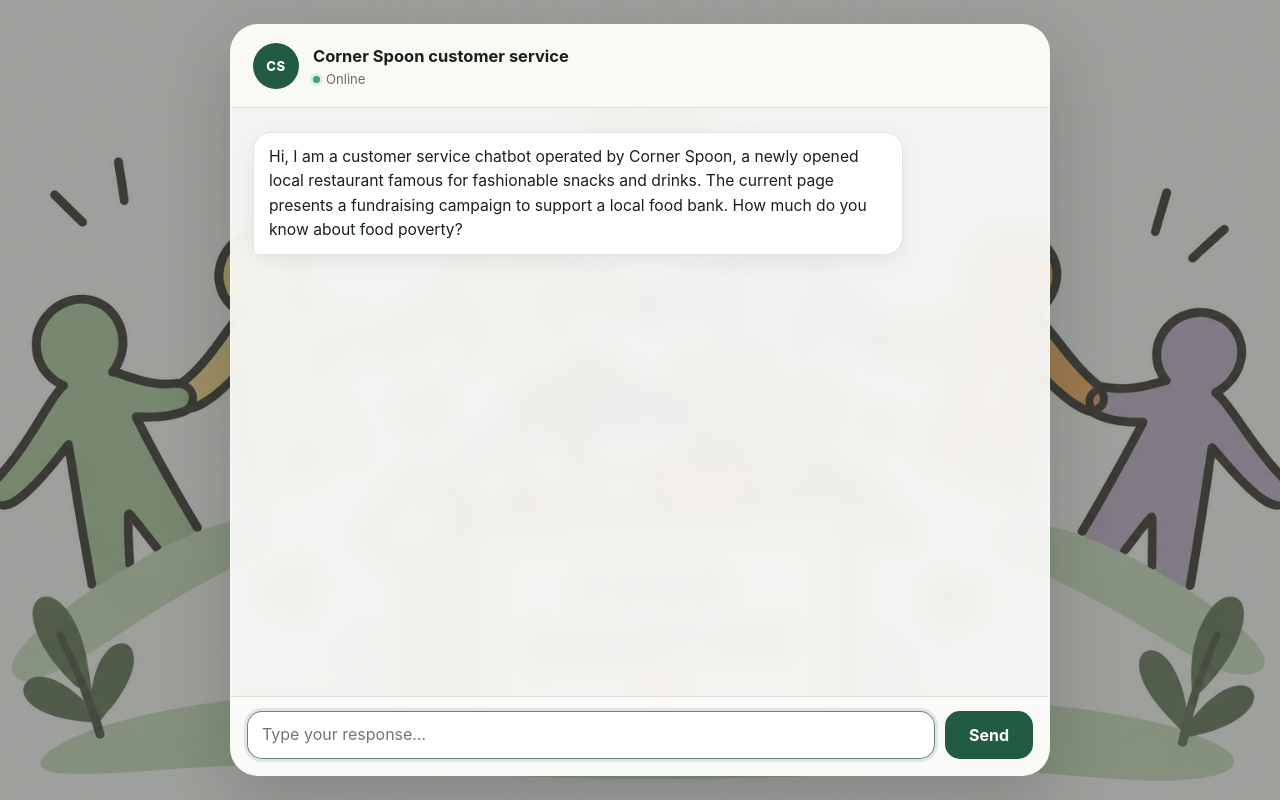
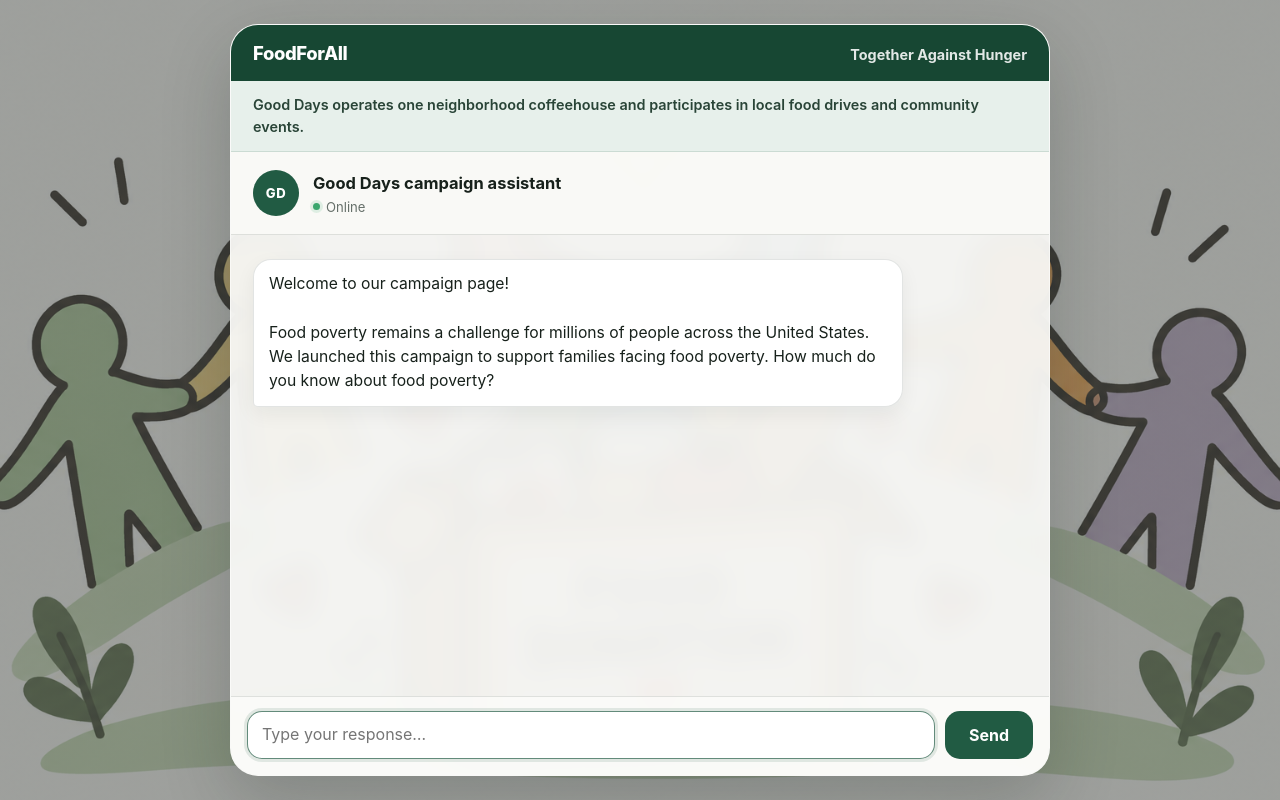
Before and after one commit to Qianhui-Chen/donation_chatbot_4, a plain HTML site: page index.html in a window 1280 px wide. Drawn offline with Linux system fonts and the light colour scheme.

Commit message:
revise script

```diff
--- a/assets/app.js
+++ b/assets/app.js
@@ -10,16 +10,19 @@
   const sendButton = document.querySelector("#send-button");
   const title = document.querySelector("#chat-title");
   const avatar = document.querySelector("#avatar");
+  const organizationHeader = document.querySelector("#organization-header");
   const reduceMotion = window.matchMedia("(prefers-reduced-motion: reduce)").matches;
-  const typeDelay = reduceMotion ? 0 : 10;
+  const wordDelay = reduceMotion ? 0 : 25;
   const replyPause = 2000;
   let nextBotMessage = 0;
   let isWaiting = true;
   let hasEnded = false;
+  let awaitingFinalResponse = false;
 
   title.textContent = script.title;
   avatar.textContent = script.avatar;
-  document.title = script.title + " — Food bank conversation";
+  organizationHeader.textContent = script.organizationHeader;
+  document.title = script.title + " — FoodForAll";
 
   function scrollToLatest() {
     requestAnimationFrame(() => { messagesEl.scrollTop = messagesEl.scrollHeight; });
@@ -62,13 +65,14 @@
   async function typeBotMessage(text) {
     const message = createMessage("bot", "");
     message.bubble.classList.add("is-typing");
-    if (typeDelay === 0) {
+    if (wordDelay === 0) {
       message.bubble.textContent = text;
     } else {
-      for (let index = 0; index < text.length; index += 1) {
-        message.bubble.textContent += text[index];
-        if (index % 4 === 0) scrollToLatest();
-        await new Promise((resolve) => window.setTimeout(resolve, typeDelay));
+      const wordChunks = text.match(/\S+\s*/g) || [text];
+      for (const wordChunk of wordChunks) {
+        message.bubble.textContent += wordChunk;
+        scrollToLatest();
+        await wait(wordDelay);
       }
     }
     message.bubble.classList.remove("is-typing");
@@ -89,7 +93,7 @@
       }
       window.clearInterval(timer);
       countdown.row.remove();
-      addMessage("system", `conversation ends, please go back to the quesionnaire\nChatbot code: ${script.code}`, "end");
+      addMessage("system", `conversation ends, please please copy this code and paste it to the questionnaire Chatbot code: ${script.code}`, "end");
     }, 1000);
   }
 
@@ -105,10 +109,18 @@
     nextBotMessage += 1;
     isWaiting = false;
     if (nextBotMessage >= script.messages.length) {
-      startEndingSequence();
+      awaitingFinalResponse = true;
+      setComposerEnabled(true);
     } else {
       setComposerEnabled(true);
     }
+  }
+
+  function showInitialMessage() {
+    addMessage("bot", script.messages[0]);
+    nextBotMessage = 1;
+    isWaiting = false;
+    setComposerEnabled(true);
   }
 
   form.addEventListener("submit", (event) => {
@@ -116,10 +128,16 @@
     if (isWaiting || hasEnded) return;
     const message = input.value.trim();
     if (!message) { input.focus(); return; }
+    const isFinalResponse = awaitingFinalResponse;
+    awaitingFinalResponse = false;
     addMessage("user", message);
     input.value = "";
     input.style.height = "auto";
-    void showNextBotMessage();
+    if (isFinalResponse) {
+      startEndingSequence();
+    } else {
+      void showNextBotMessage();
+    }
   });
 
   input.addEventListener("keydown", (event) => {
@@ -134,5 +152,5 @@
     input.style.height = Math.min(input.scrollHeight, 130) + "px";
   });
 
-  void showNextBotMessage();
+  showInitialMessage();
 })();
--- a/assets/config.js
+++ b/assets/config.js
@@ -1,10 +1,11 @@
 window.CHAT_SCRIPT = {
-  title: "Corner Spoon customer service",
-  avatar: "CS",
+  title: "Good Days campaign assistant",
+  avatar: "GD",
   code: 4,
+  organizationHeader: "Good Days operates one neighborhood coffeehouse and participates in local food drives and community events.",
   messages: [
-    "Hi, I am a customer service chatbot operated by Corner Spoon, a newly opened local restaurant famous for fashionable snacks and drinks. The current page presents a fundraising campaign to support a local food bank. How much do you know about food poverty?",
-    "Food poverty remains a serious challenge for millions of people across the United States. According to the U.S. Department of Agriculture (USDA), 13.7% of American households, approximately 18.3 million, experienced food insecurity in 2024. Local food banks play an important role in addressing these challenges by collecting and distributing food to individuals and families in need. However, maintaining a reliable supply of nutritious food requires ongoing financial and community support. Donations can help food banks purchase essential groceries and respond to changing community needs. Do you know how food banks work?",
-    "For households facing financial difficulties, receiving food assistance can reduce grocery expenses. This can also allow them to allocate limited resources to other necessities, such as rent, utilities, and healthcare. Many food banks also collaborate with schools, community centers, and local organizations to reach children, older adults, and families who may have difficulty accessing food assistance."
+    "Welcome to our campaign page!\n\nFood poverty remains a challenge for millions of people across the United States. We launched this campaign to support families facing food poverty. How much do you know about food poverty?",
+    "Thanks for your response! According to the U.S. Department of Agriculture (USDA), 13.7% of American households, approximately 18.3 million, experienced food insecurity in 2024. Local food banks play an important role in addressing these challenges. Do you know how our fundraising campaign works?",
+    "Many food banks also collaborate with schools or local organizations to reach families who may have difficulty accessing food assistance. As a small neighborhood coffeehouse, Good Days organizes this campaign through our local team. Customers can donate through our website, and we collect the contributions and transfer them to our partner food bank."
   ]
 };
--- a/assets/styles.css
+++ b/assets/styles.css
@@ -36,16 +36,52 @@ button, textarea { font: inherit; }
 
 .chat-app {
   width: min(820px, 100%);
-  height: min(860px, calc(100dvh - 48px));
-  min-height: 560px;
+  height: min(920px, calc(100dvh - 48px));
+  min-height: 620px;
   display: grid;
-  grid-template-rows: auto 1fr auto;
+  grid-template-rows: auto auto auto 1fr auto;
   overflow: hidden;
   background: var(--surface);
   border: 1px solid rgba(255, 255, 255, 0.55);
   border-radius: 28px;
   box-shadow: var(--shadow);
   backdrop-filter: blur(12px);
+}
+
+.campaign-nav {
+  display: flex;
+  align-items: baseline;
+  justify-content: space-between;
+  gap: 12px 24px;
+  padding: 17px 22px;
+  color: white;
+  background: var(--green-strong);
+}
+
+.nav-brand {
+  font-size: 1.15rem;
+  font-weight: 850;
+  letter-spacing: -0.02em;
+}
+
+.nav-tagline {
+  font-size: 0.9rem;
+  font-weight: 650;
+  opacity: 0.88;
+}
+
+.organization-context {
+  padding: 13px 22px 14px;
+  color: #294437;
+  background: var(--green-soft);
+  border-bottom: 1px solid rgba(33, 91, 67, 0.14);
+}
+
+.organization-context p {
+  margin: 0;
+  font-size: 0.9rem;
+  font-weight: 600;
+  line-height: 1.5;
 }
 
 .chat-header {
@@ -269,6 +305,9 @@ button, textarea { font: inherit; }
   .chat-page { padding: 0; }
   .chat-app { width: 100%; height: 100dvh; min-height: 100dvh; border: 0; border-radius: 0; }
   .chat-header { padding: 14px 16px; }
+  .campaign-nav { align-items: flex-start; flex-direction: column; gap: 2px; padding: 13px 16px; }
+  .organization-context { padding: 11px 16px 12px; }
+  .organization-context p { font-size: 0.84rem; }
   .messages { padding: 19px 14px 24px; }
   .bubble { max-width: 91%; font-size: 0.94rem; }
   .composer { padding: 10px; grid-template-columns: 1fr auto; }
--- a/index.html
+++ b/index.html
@@ -3,12 +3,19 @@
   <head>
     <meta charset="UTF-8" />
     <meta name="viewport" content="width=device-width, initial-scale=1" />
-    <meta name="description" content="Fixed-script food bank fundraising conversation." />
-    <title>Food bank conversation</title>
+    <meta name="description" content="FoodForAll fundraising campaign conversation." />
+    <title>FoodForAll conversation</title>
     <link rel="stylesheet" href="assets/styles.css" />
   </head>
   <body class="chat-page">
     <main class="chat-app">
+      <nav class="campaign-nav" aria-label="Campaign identity">
+        <span class="nav-brand">FoodForAll</span>
+        <span class="nav-tagline">Together Against Hunger</span>
+      </nav>
+      <section class="organization-context" aria-label="About Good Days">
+        <p id="organization-header"></p>
+      </section>
       <header class="chat-header">
         <div class="avatar" id="avatar" aria-hidden="true"></div>
         <div class="chat-heading">
```
